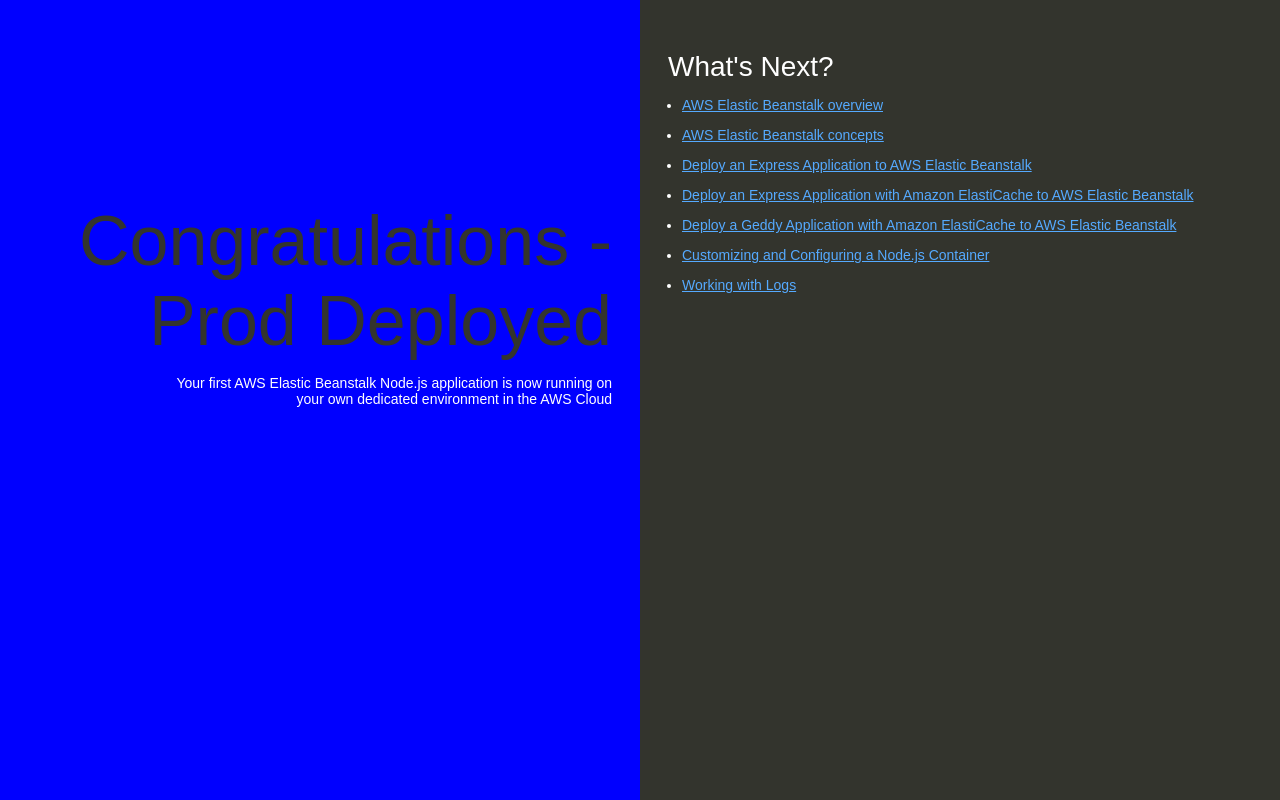
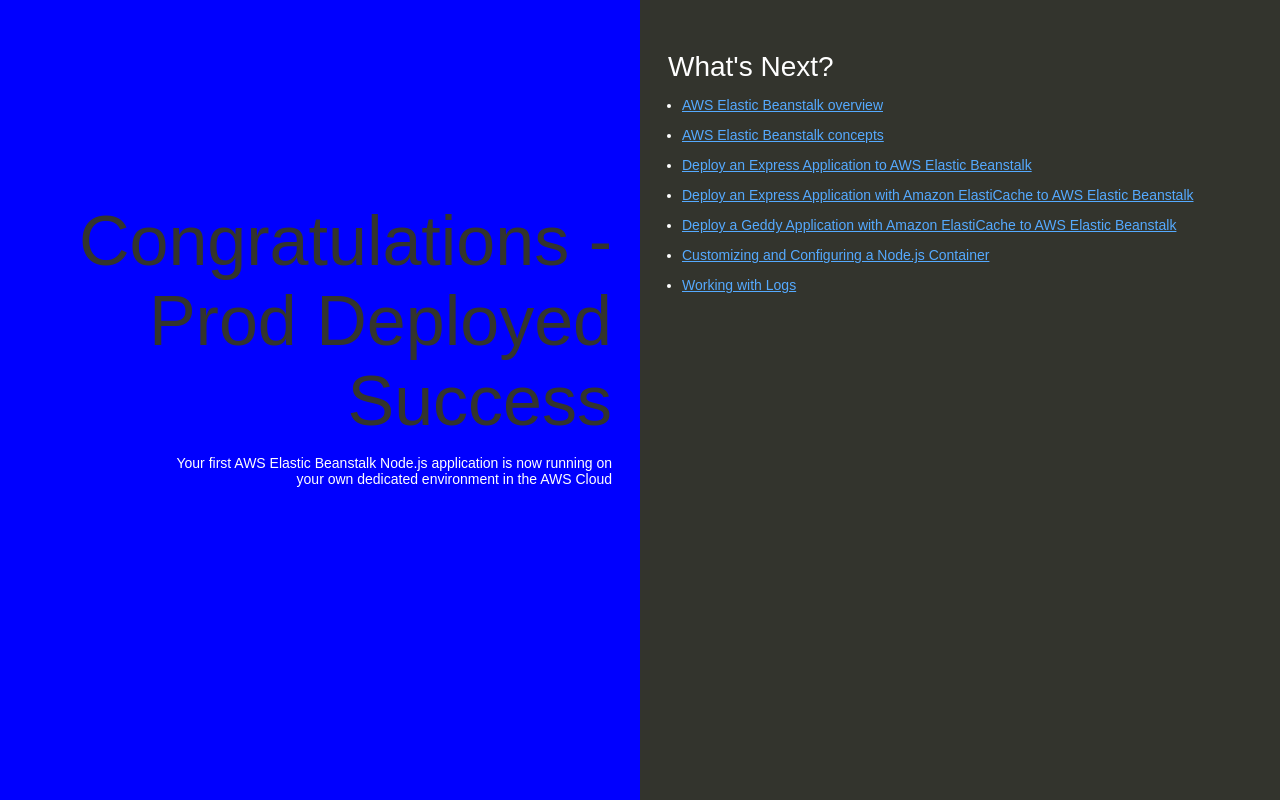
Before and after one commit to RajeshRana1984/eb-cp-demo, a website: page index.html in a window 1280 px wide. Drawn offline with Linux system fonts and the light colour scheme.

Commit message:
updated index.html and added spec file new

```diff
--- a/index.html
+++ b/index.html
@@ -74,7 +74,7 @@
   </head>
   <body>
     <div class="textColumn">
-      <h1>Congratulations - Prod Deployed</h1>
+      <h1>Congratulations - Prod Deployed Success</h1>
       <p>Your first AWS Elastic Beanstalk Node.js application is now running on your own dedicated environment in the AWS Cloud</p>
     </div>
     <div class="linksColumn">
```
